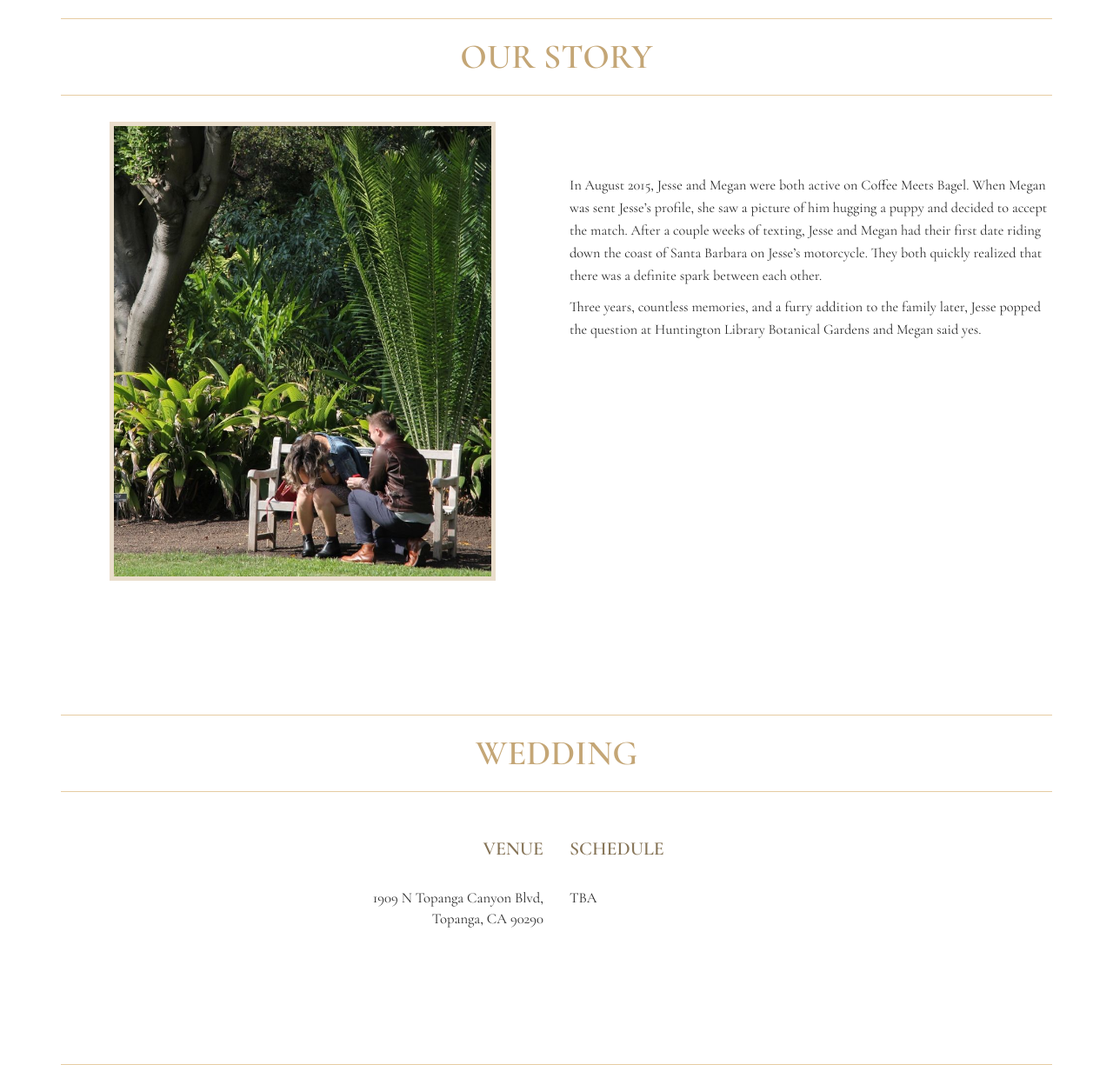
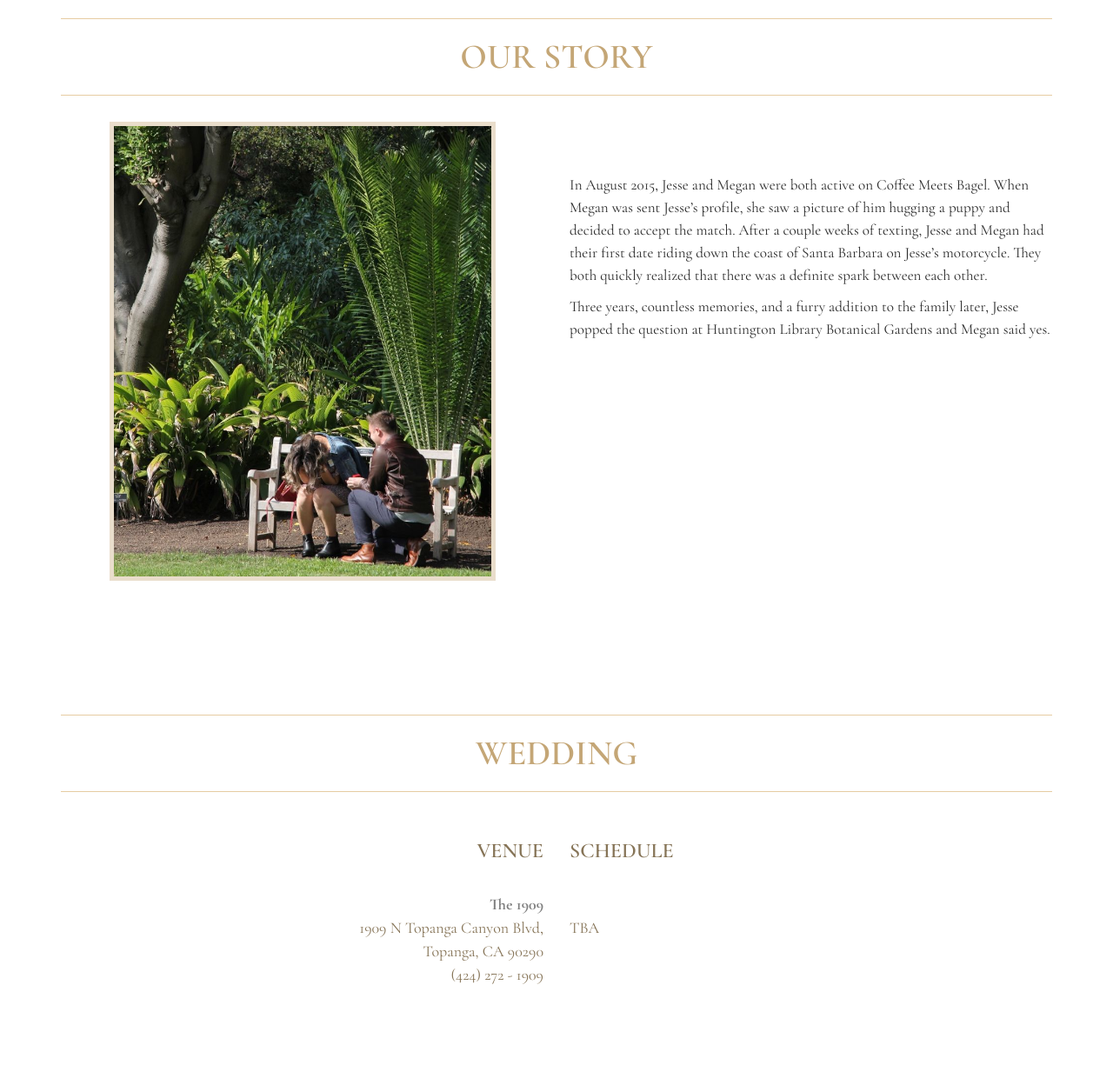
Before and after one commit to claarafy/claarafy.github.io, a PHP site: page / in a window 1280 px wide. Shown: the part 2045-3270 px from the top of the page at 87% size. Run offline with PHP 8.4, Linux system fonts and the light colour scheme; some libraries are stand-ins or nearby versions.

Commit message:
wedding section mobile responsive fix

```diff
--- a/css/style.css
+++ b/css/style.css
@@ -830,7 +830,7 @@ h6 {
     font-size: 30px;
     font-size: calc( 14px + (30 - 14) * ((100vw - 264px) / (1600 - 300))  );
     color: #e8f0f0;
-    padding-top: 10px;
+    /* padding-top: 10px; */
     line-height: 30px;
     font-weight: bold;
     margin-top: 20px;
@@ -861,44 +861,16 @@ h6 {
   border: 5px solid #e9ddcb;
 }
 
-.story-section .story-body {
-  /* margin-top: calc(3vw); */
-}
-
-.story-section .story-body .body-wrapper{
-  /* margin-top: calc(3vw); */
-}
-
 .story-section .story-body .body-wrapper p {
   font-size: 18px;
-  font-size: calc( 10px + (18 - 10) * ((100vw - 264px) / (1600 - 300))  );
+  font-size: calc( 14px + (18 - 14) * ((100vw - 264px) / (1600 - 300))  );
 }
 
 
-@media (min-width: 992px) {
-  /* .story-section .story-container {
-    position: relative;
-    display: inline-block;
-  }
-
-  .story-section  .img-col {
-    position: absolute;
-    display: block;
-  } */
-}
-
 @media (max-width: 992px) {
-  /* .story-section .col-body {
-    margin-left: 0;
-  } */
-
   .story-section .col-body p {
     line-height: 1.5;
   }
-
-  /* .story-section .story-body {
-    margin-top: calc(1vw);
-  } */
 }
 
 
@@ -917,20 +889,24 @@ h6 {
   text-align: left;
 }
 
+.wedding-info ,
+.wedding-info h2 {
+  color: #867457 !important;
+  font-size: 24px !important;
+  font-size: calc( 14px + (24 - 14) * ((100vw - 264px) / (1600 - 300))  );
+  line-height: 1.5;
+}
+
 .wedding-info h2 {
   font-family: 'Cormorant Garamond', serif;
   text-transform: uppercase;
-  color: #867457;
-  font-size: 24px;
-  font-size: calc( 14px + (24 - 14) * ((100vw - 264px) / (1600 - 300))  );
+}
 
-}
 
 .wedding-info .info-body {
   margin-top: 3rem;
-  font-size: 18px;
+  font-size: 18px !important;
   font-size: calc( 12px + (18 - 12) * ((100vw - 264px) / (1600 - 300))  );
-
 }
 
 
@@ -1233,6 +1209,9 @@ transition: all 0.3s ease;
 .mt-3 {
   margin-top: 3rem;
 }
+.mr-1 {
+  margin-right: 1rem;
+}
 .mb-1 {
   margin-bottom: 1rem;
 }
--- a/index.html
+++ b/index.html
@@ -310,19 +310,26 @@
 						</div>
 					</div>
 					<div class="row">
-						<div class="col-md-6 col-sm-6 col-xs-6">
+						<div class="col-xs-6">
 							<div class="wedding-info location-info">
 								<h2>Venue</h2>
 								<div class="info-body">
-									1909 N Topanga Canyon Blvd, <br>
-									Topanga, CA 90290
+									 <a href="https://www.google.com/maps/place/The+1909/@34.1207905,-118.5917286,15z/data=!4m5!3m4!1s0x0:0x1aa0146c5fa0691d!8m2!3d34.1207905!4d-118.5917286"
+									    target="_blank">
+										 <strong>The 1909</strong>
+									 </a>
+									 <br>
+									 1909 N Topanga Canyon Blvd,  <br>
+									 Topanga, CA 90290 <br>
+									(424) 272 - 1909
 								</div>
 							</div>
 						</div>
-						<div class="col-md-6 col-sm-6 col-xs-6">
+						<div class="col-xs-6">
 							<div class="wedding-info schedule-info">
 								<h2>Schedule</h2>
 								<div class="info-body">
+									<br>
 									TBA
 								</div>
 							</div>
@@ -492,7 +499,7 @@
                       <div class="col-md-12">
                         <div class="form-group">
 													<select class="form-control form-control-one required" name="guest" id="guest" required="required">
-														<option selected disabled>- Number of Guests -</option>
+														<option selected disabled>- Number of Guests -*</option>
 														<option value="1">1</option>
 														<option value="2">2</option>
 														<option value="3">3</option>
@@ -506,7 +513,7 @@
                       <div class="col-md-12">
                         <div class="form-group">
 													<select class="form-control form-control-one required" name="events" id="events">
-														<option selected disabled>- Are you attending? -</option>
+														<option selected disabled>- Will you be attending? -*</option>
 														<option value="Yes">I'm attending.</option>
 														<option value="No">I'm not attending.</option>
 													</select>
```
